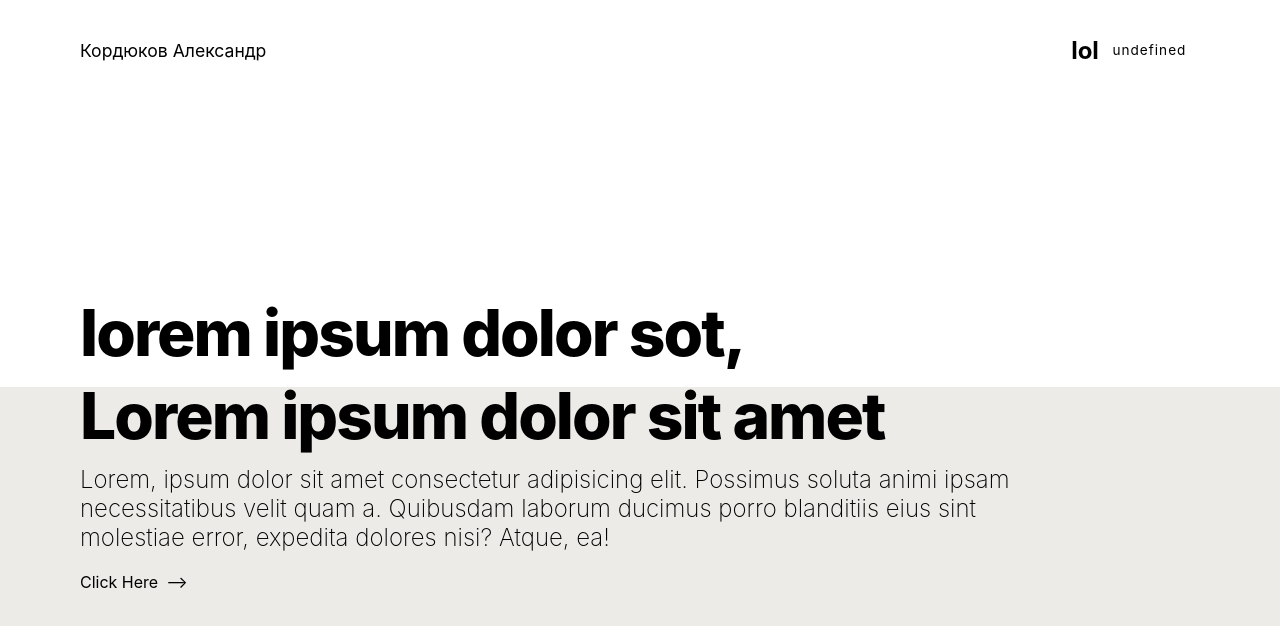
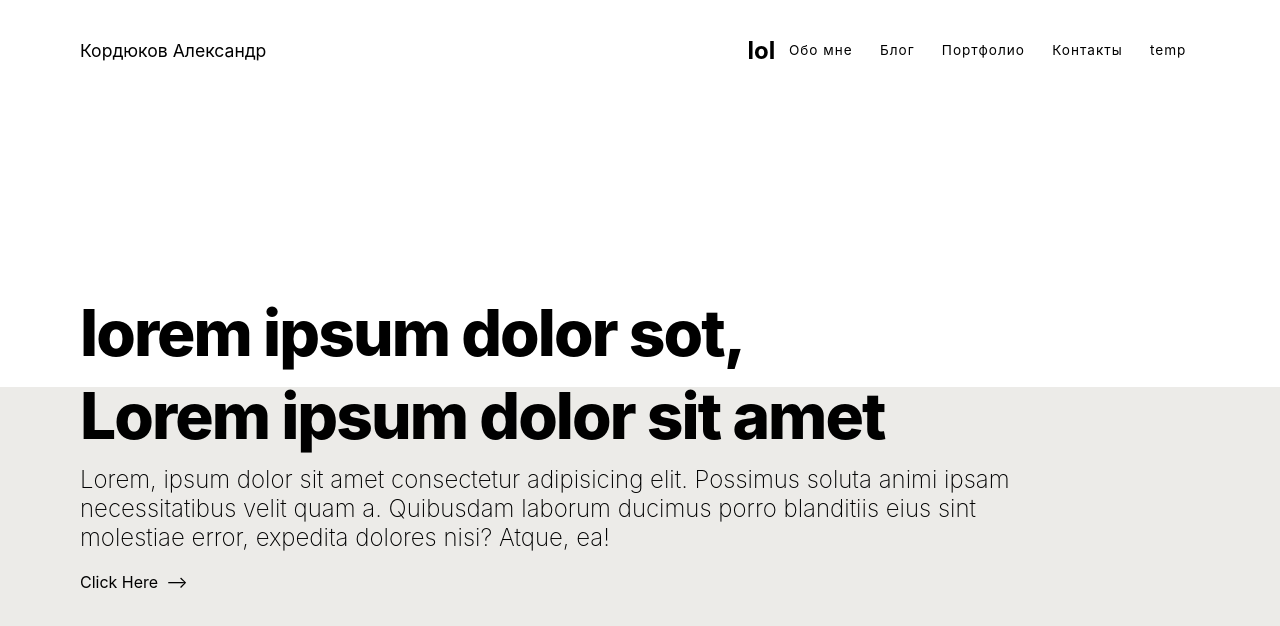
Before and after one commit to Upcy12/svelte_test, a SvelteKit app: page / in a window 1280 px wide. Shown: the top 626 px of the page. Built offline with nearby package versions, Linux system fonts and the light colour scheme.

Commit message:
not error

```diff
--- a/src/routes/+layout.svelte
+++ b/src/routes/+layout.svelte
@@ -3,10 +3,11 @@
         <a href="/" class="nav-logo" title="Back to Homepage">Кордюков Александр</a>
         <div class="nav-links">
             <h1>lol</h1>
-            {#if nav.isShow=true}
-                <a href={nav.href} class="link">{nav.title}</a>
+            {#each nav as link}
 
-            {/if}
+            <a href={link.href} class="link">{link.title}</a>
+
+            {/each}
         </div>
     </div>
 </nav>
```
